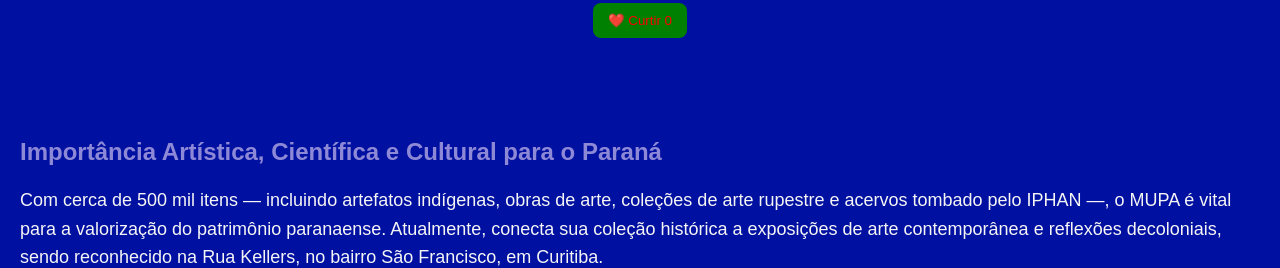
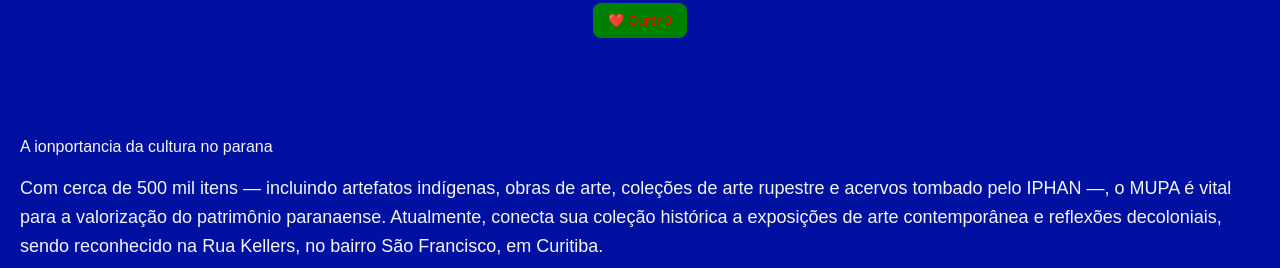
Before and after one commit to abrahamguilarte-coder/arteparanaense, a plain HTML site: page index.html in a window 1280 px wide. Shown: the part 963-1231 px from the top of the page. Drawn offline with Linux system fonts and the light colour scheme.

Commit message:
atualisei meu codigo

```diff
--- a/index.html
+++ b/index.html
@@ -72,7 +72,9 @@ cisco. Figuras como
 
 
     <section id="cultura">
-      <h2> Importância Artística, Científica e Cultural para o Paraná</h2>
+      <h2>
+
+      </h2>A ionportancia da cultura no parana
       <p> Com cerca de 500 mil itens — incluindo artefatos indígenas, obras de arte, coleções de arte rupestre e acervos
         tombado
  pelo IPHAN —, o MUPA é vital para a valorização do patrimônio paranaense.
```
